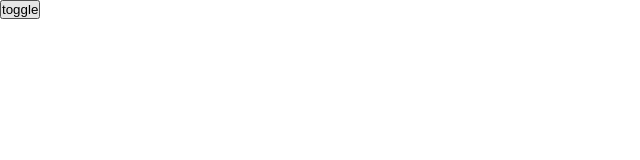
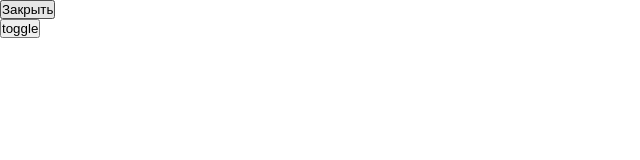
Before and after one commit to van4xx/front-shop, a React (Create React App) app: page / in a window 1280 px wide. Shown: the top 160 px of the page, without its empty margins (0-640 px from the left). Built offline with nearby package versions, Linux system fonts and the light colour scheme.

Commit message:
Add header component in App

```diff
--- a/src/App.js
+++ b/src/App.js
@@ -1,6 +1,7 @@
 import React, { useEffect } from 'react';
 import './App.css';
 import { useTelegram } from './hooks/useTelegram';
+import Header from './components/Header/Header';
 
 
 function App() {
@@ -13,6 +14,7 @@ function App() {
 
   return (
     <div className="App">
+        <Header />
         <button onClick={onToggleButton}>toggle</button>
     </div>
   );
```
